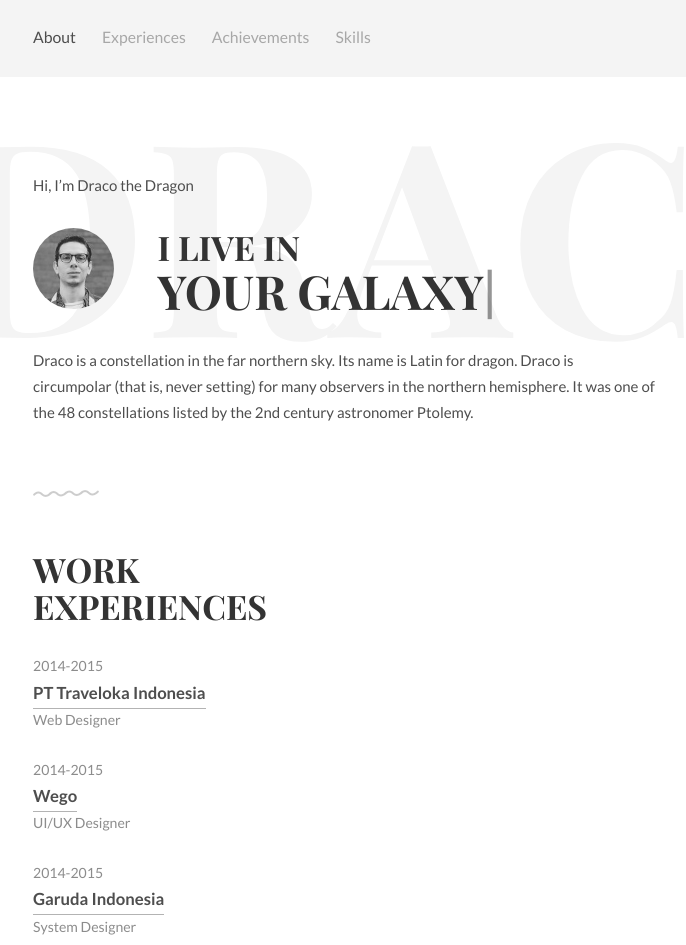
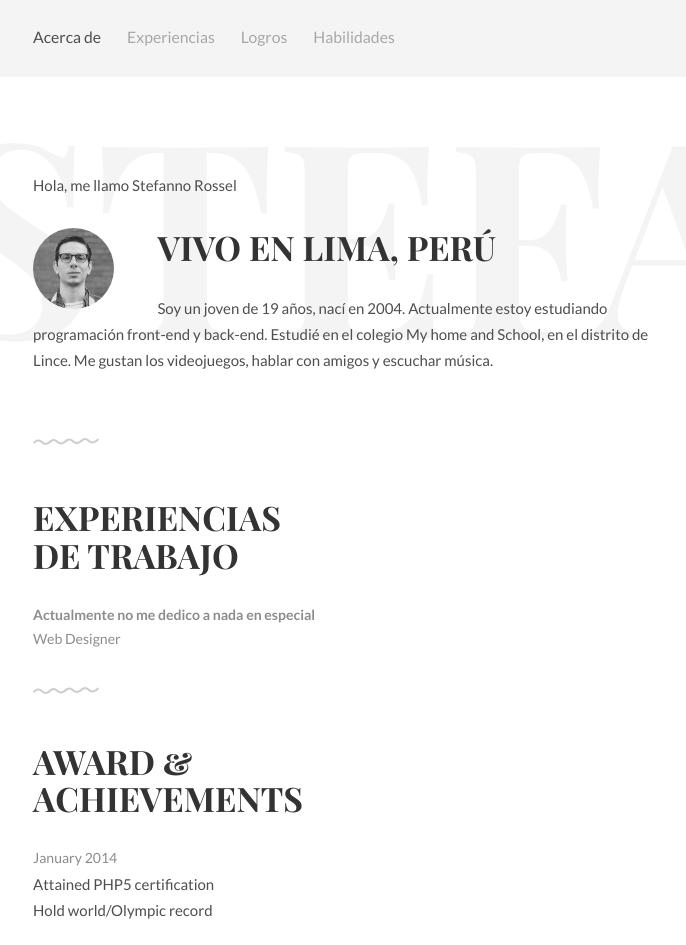
Before and after one commit to stefannorossel/stefannorossel.github.io, a plain HTML site: page index.html in a window 1280 px wide. Shown: the top 945 px of the page, without its empty margins (296-982 px from the left). Drawn offline with Linux system fonts and the light colour scheme.

Commit message:
Segundo cambio: un poco de traduccion a español.

```diff
--- a/index.html
+++ b/index.html
@@ -1,7 +1,7 @@
 <!DOCTYPE html>
 <html>
 <head>
-    <title>Draco by @afnizarnur</title>
+    <title>Plantilla de Draco</title>
     <meta charset="utf-8" />
     <meta name="viewport" content="width=device-width, initial-scale=1">
     <meta name="description" content="Draco is free PSD &amp; HTML template by @afnizarnur">
@@ -16,7 +16,7 @@
 	<style>
 		.intro h1:before {
 			/* Edit this with your name or anything else */
-			content: 'DRACO';
+			content: 'STEFANNO';
 		}
 	</style>
 </head>
@@ -30,10 +30,10 @@
 				</div>
 			    <nav id="navbar-1" class="navbar item-nav">
 				    <ul>
-				        <li class="active"><a href="#about">About</a></li>
-				        <li><a href="#experiences">Experiences</a></li>
-				        <li><a href="#achievements">Achievements</a></li>
-				        <li><a href="#skills">Skills</a></li>
+				        <li class="active"><a href="#about">Acerca de</a></li>
+				        <li><a href="#experiences">Experiencias</a></li>
+				        <li><a href="#achievements">Logros</a></li>
+				        <li><a href="#skills">Habilidades</a></li>
 				    </ul>
 				</nav>
 			</header>
@@ -43,16 +43,18 @@
 	<!-- Introduction -->
 	<div class="intro section" id="about">
 		<div class="container">
-			<p>Hi, I’m Draco the Dragon</p>
+			<p>Hola, me llamo Stefanno Rossel</p>
 			<div class="units-row units-split wrap">
 				<div class="unit-20">
 					<img src="img/ava.jpg" alt="Avatar">
 				</div>
 				<div class="unit-80">
-					<h1>I live in<br><span id="typed"></span></h1>
+					<h1>Vivo en Lima, Perú<br><span></span></h1>
 				</div>
 				<p>
-					Draco is a constellation in the far northern sky. Its name is Latin for dragon. Draco is circumpolar (that is, never setting) for many observers in the northern hemisphere. It was one of the 48 constellations listed by the 2nd century astronomer Ptolemy.
+					Soy un joven de 19 años, nací en 2004. Actualmente estoy estudiando programación front-end y back-end.
+					Estudié en el colegio My home and School, en el distrito de Lince. Me gustan los videojuegos, hablar con amigos
+					y escuchar música.
 				</p>
 			</div>
 		</div>
@@ -61,21 +63,12 @@
 	<!-- Work Experience -->
 	<div class="work section second" id="experiences">
 		<div class="container">
-			<h1>Work<br>Experiences</h1>
+			<h1>Experiencias<br>de trabajo</h1>
 			<ul class="work-list">
-				<li>2014-2015</li>
-				<li><a href="#">PT Traveloka Indonesia</a></li>
+				<li></li>
+				<li><b>Actualmente no me dedico a nada en especial</b></li>
 				<li>Web Designer</li>
 			</ul>
-			<ul class="work-list">
-				<li>2014-2015</li>
-				<li><a href="#">Wego</a></li>
-				<li>UI/UX Designer</li>
-			</ul>
-			<ul class="work-list">
-				<li>2014-2015</li>
-				<li><a href="#">Garuda Indonesia</a></li>
-				<li>System Designer</li>
 			</ul>
 		</div>
 	</div>
```
